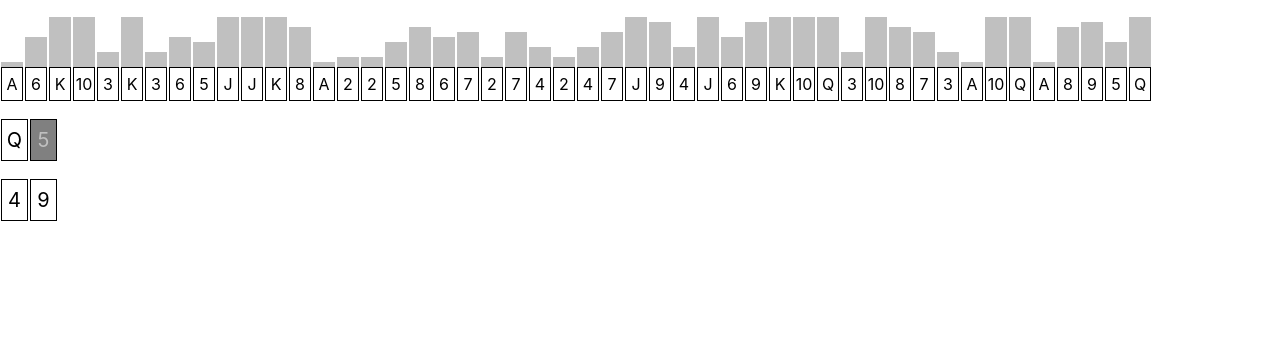
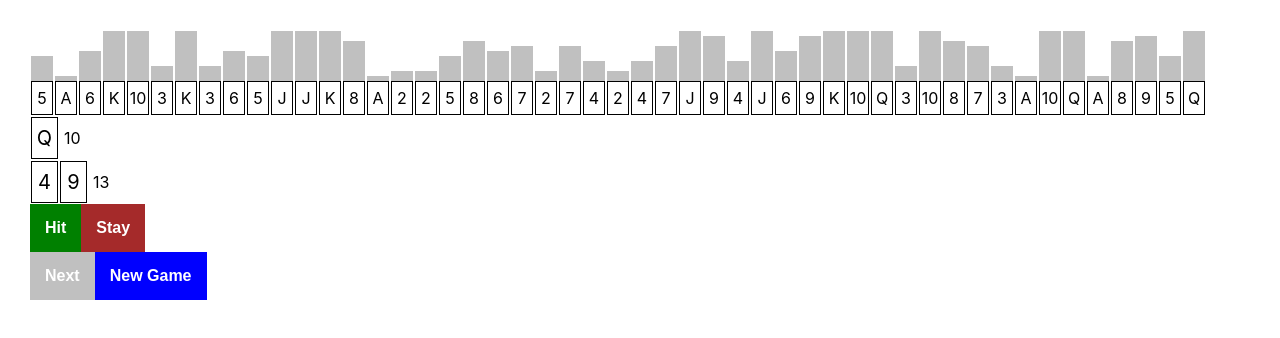
Before and after one commit to simcheolhwan/blackjack, a React (Create React App) app: page / in a window 1280 px wide. Shown: the top 338 px of the page. Built offline with nearby package versions, Linux system fonts and the light colour scheme.

Commit message:
기능: 게임 구현

```diff
--- a/src/components/App.js
+++ b/src/components/App.js
@@ -1,12 +1,43 @@
 import React, { useState, useEffect } from 'react'
 import getShuffledDeck from '../utils/getShuffledDeck'
+import getTotals from '../utils/getTotals'
 import Deck from './Deck'
 import Hand from './Hand'
+import Button from './Button'
 
 const App = () => {
   const [deck, setDeck] = useState(getShuffledDeck)
+  const [player, setPlayer] = useState([])
   const [dealer, setDealer] = useState([])
-  const [player, setPlayer] = useState([])
+  const [playerStatus, setPlayerStatus] = useState()
+  const [dealerStatus, setDealerStatus] = useState()
+
+  useEffect(() => {
+    dealer.length < 1 && init()
+  }, [])
+
+  useEffect(
+    () => {
+      const playerStatus = getStatus(playerTotals)
+      setPlayerStatus(playerStatus)
+    },
+    [player]
+  )
+
+  useEffect(
+    () => {
+      const dealerStatus = getStatus(dealerTotals)
+      setDealerStatus(
+        dealerStatus || (dealerTotals.some(n => n >= 17) ? 'stay' : '')
+      )
+    },
+    [dealer]
+  )
+
+  const init = () => {
+    const nextDeck = draw(2, deck, player, setPlayer)
+    draw(1, nextDeck, dealer, setDealer)
+  }
 
   const draw = (n, deck, hand, fn) => {
     const cards = deck.slice(0, n)
@@ -16,21 +47,67 @@ const App = () => {
     return nextDeck
   }
 
-  const init = () => {
-    const nextDeck = draw(2, deck, player, setPlayer)
-    draw(2, nextDeck, dealer, setDealer)
-  }
+  const drawPlayer = () => draw(1, deck, player, setPlayer)
+  const drawDealer = () => draw(1, deck, dealer, setDealer)
+  const stay = () => setPlayerStatus('stay')
+  const getStatus = totals =>
+    totals.some(n => n === 21)
+      ? 'blackjack'
+      : totals.every(n => n > 21)
+      ? 'bust'
+      : ''
 
-  useEffect(() => {
-    dealer.length < 2 && init()
-  })
+  const getWinner = () =>
+    ({ blackjack: dealer[0] !== 'A' && 'player', bust: 'dealer' }[
+      playerStatus
+    ] ||
+    {
+      blackjack: 'dealer',
+      bust: 'player',
+      stay: playerTotals.some(p => dealerTotals.every(n => p > n))
+        ? 'player'
+        : Math.max(...playerTotals) === Math.max(...dealerTotals)
+        ? 'draw'
+        : 'dealer'
+    }[dealerStatus])
+
+  const dealerTotals = getTotals(dealer)
+  const playerTotals = getTotals(player)
+  const winner = getWinner()
+  const playerActions = (
+    <section>
+      <Button color="green" onClick={drawPlayer} disabled={!!playerStatus}>
+        Hit
+      </Button>
+      <Button color="brown" onClick={stay} disabled={playerStatus}>
+        Stay
+      </Button>
+    </section>
+  )
+
+  const isDealerTurn = playerStatus && !dealerStatus && !winner
+  const dealerActions = (
+    <section>
+      <Button onClick={drawDealer} disabled={!isDealerTurn}>
+        Next
+      </Button>
+      <Button onClick={() => window.location.reload()}>New Game</Button>
+    </section>
+  )
 
   return (
-    <>
+    <main style={{ padding: 30 }}>
       <Deck deck={deck} />
-      <Hand hand={dealer} isDealer />
-      <Hand hand={player} />
-    </>
+      <Hand hand={dealer} totals={dealerTotals} status={dealerStatus} />
+      <Hand hand={player} totals={playerTotals} status={playerStatus} />
+      {playerActions}
+      {dealerActions}
+      {winner && (
+        <p style={{ color: { player: 'green', dealer: 'red' }[winner] }}>
+          Winner: {winner}
+        </p>
+      )}
+    </main>
   )
 }
 
--- /dev/null
+++ b/src/components/Button.js
@@ -0,0 +1,14 @@
+import React from 'react'
+import style from './Button.module.scss'
+
+const Button = ({ color, children, ...rest }) => (
+  <button
+    className={style.button}
+    style={{ backgroundColor: rest.disabled ? 'silver' : color }}
+    {...rest}
+  >
+    {children}
+  </button>
+)
+
+export default Button
--- /dev/null
+++ b/src/components/Button.module.scss
@@ -0,0 +1,10 @@
+.button {
+  border: 0;
+  outline: 0;
+  color: white;
+  background-color: blue;
+  cursor: pointer;
+  font-size: inherit;
+  font-weight: bold;
+  padding: 15px;
+}
--- a/src/components/Hand.js
+++ b/src/components/Hand.js
@@ -1,21 +1,24 @@
 import React from 'react'
 import Card from './Card'
 
-const Hand = ({ hand, isDealer }) => (
+const Hand = ({ hand, totals, status }) => (
+  <div style={{ display: 'flex', alignItems: 'center' }}>
     <ul style={{ display: 'flex' }}>
       {hand.map((card, index) => (
-      <Card
-        style={Object.assign(
-          { margin: 1 },
-          isDealer && index && { backgroundColor: 'gray', color: 'silver' }
-        )}
-        size={1.25}
-        key={index}
-      >
+        <Card style={{ margin: 1 }} size={1.25} key={index}>
           {card}
         </Card>
       ))}
     </ul>
+
+    <section style={{ marginLeft: 5 }}>
+      {totals.map((n, index) => (
+        <p key={index}>{n}</p>
+      ))}
+    </section>
+
+    {status && <section style={{ marginLeft: 5 }}>({status})</section>}
+  </div>
 )
 
 export default Hand
--- a/src/index.scss
+++ b/src/index.scss
@@ -13,6 +13,8 @@ code {
     monospace;
 }
 
+p,
 ul {
+  margin: 0;
   padding: 0;
 }
--- /dev/null
+++ b/src/utils/getTotals.js
@@ -0,0 +1,7 @@
+import getDefaultValue from './getDefaultValue'
+
+export default hand => {
+  const sum = hand.reduce((sum, card) => sum + getDefaultValue(card), 0)
+  const hasAce = hand.includes('A')
+  return hasAce && sum + 10 <= 21 ? [sum, sum + 10] : [sum]
+}
```
Lines whose indentation alone changed are shown as unchanged.
